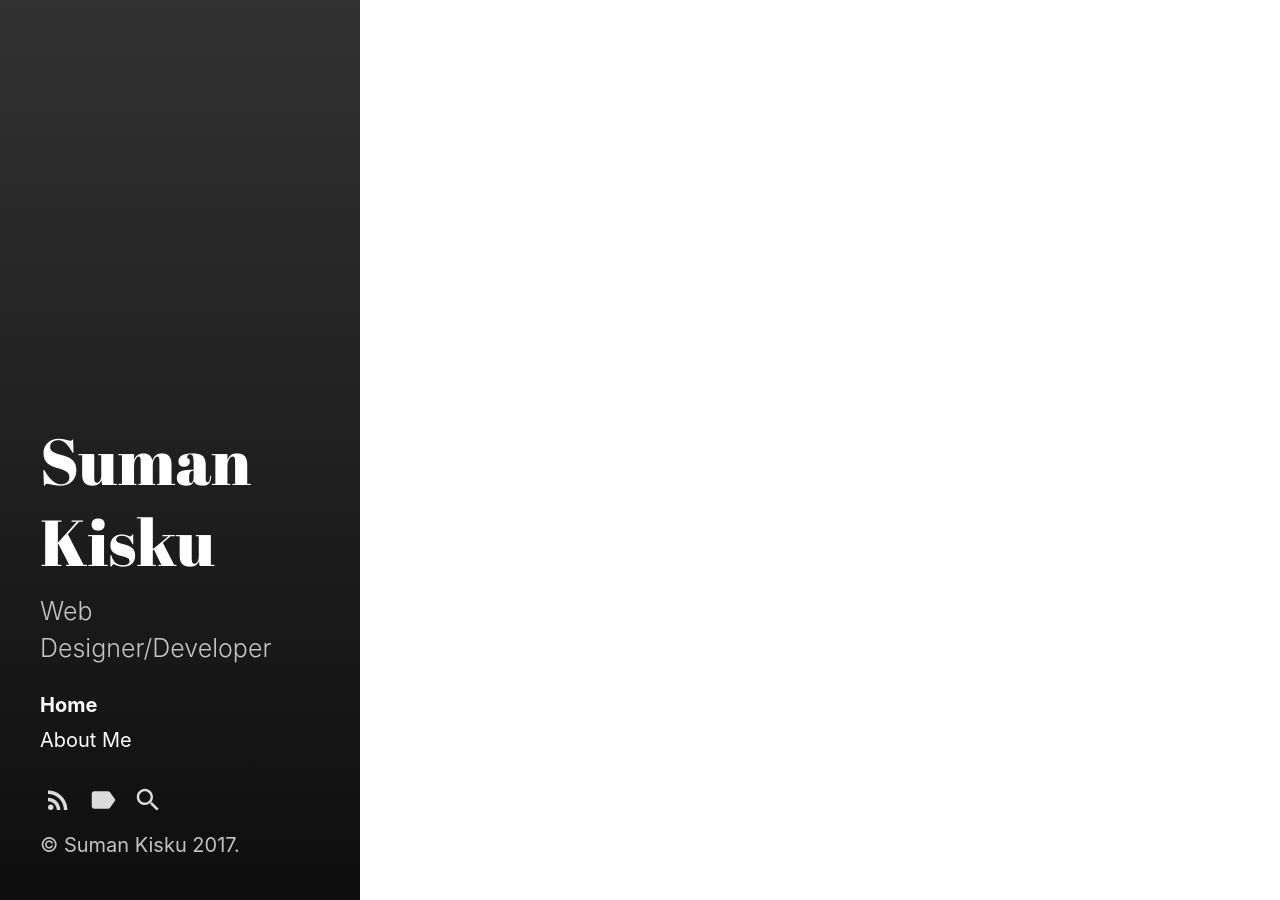
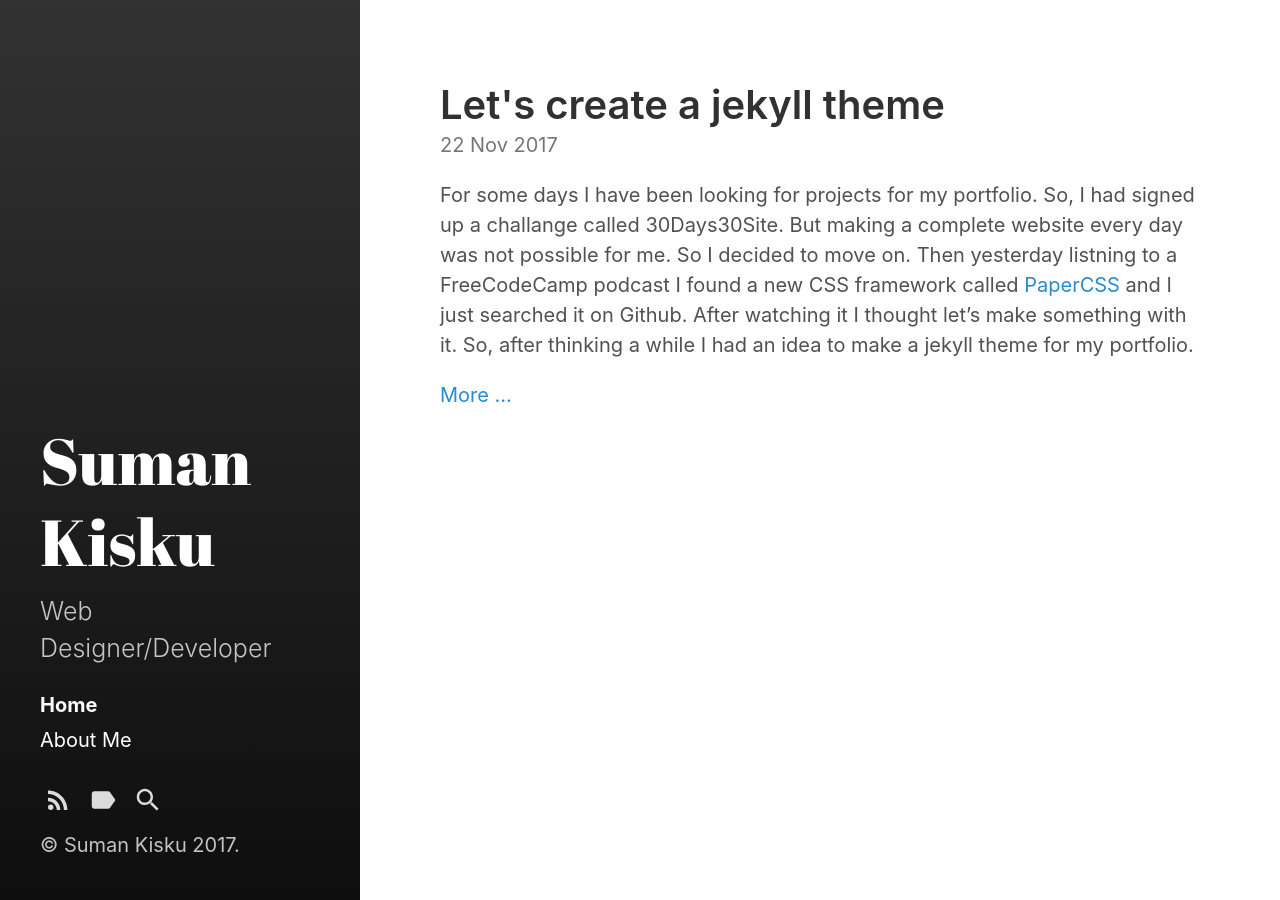
Before and after one commit to SumanKisku/sumankisku.github.io, a Jekyll site: the page built from index.html, in a window 1280 px wide. Built offline with Jekyll 4.4.1, drawn with Linux system fonts in a browser that asks for light colours; the list of posts is cut into pages by our own code.

Commit message:
Update
Update

```diff
--- a/_includes/comments.html
+++ b/_includes/comments.html
@@ -1,6 +1,10 @@
+<!--
+
 {% if page.comments != false %}
   <section class="comments">
     <h2>Comments</h2>
     {% include disqus.html %}
   </section>
 {% endif %}
+
+-->
--- /dev/null
+++ b/_posts/2017-11-22-lets-create-a-jekyll-theme.markdown
@@ -0,0 +1,19 @@
+---
+layout: post
+title: Let's create a jekyll theme
+date: 2017-11-22
+author: "Suman Kisku"
+---
+
+For some days I have been looking for projects for my portfolio. So, I had signed up a challange called 30Days30Site. But making a complete website every day was not possible for me. So I decided to move on. Then yesterday listning to a FreeCodeCamp podcast I found a new CSS framework called [PaperCSS](https://getpapercss.com) and I just searched it on Github. After watching it I thought let's make something with it. So, after thinking a while I had an idea to make a jekyll theme for my portfolio.
+
+So, before opening the code editor I have a plan to create the jekyll theme. Trello would be great for the project management. I have some steps in my head.
+
+## Steps to accomplish the project
+
+1. Wireframing
+2. Design on PhotoShop
+3. Create a basic template with HTML and CSS
+4. Giving the blog functionality with liquiq programming language
+
+These are the basic steps I have in my head right now. So my next will be to jump in Trello board.
--- a/_sass/hydeout/_layout.scss
+++ b/_sass/hydeout/_layout.scss
@@ -303,8 +303,8 @@ body {
 ----------------------------------------------------------- */
 
 .profile-picture {
-  display: inline-block;
-  width: 250px;
+  display: block;
+  max-width: 250px;
   height: auto;
   margin: 0 auto;
 }
--- a/about.md
+++ b/about.md
@@ -6,14 +6,5 @@ sidebar_link: true
 
 <img class="profile-picture" src="{{ site.baseurl }}/assets/images/sumankisku.jpg" alt="Suman Kisku">
 
-* **Name:** Suman Kisku
-
-* **Age:** 19 Years Old
-
-* **Education:**
-  * Jhargram Lion's Model School
-  * Jhargram Netaji Adarsha High School(H.S). Completed my 10th
-  * Jhargram Kumud Kumari Institution(H.S). Completed my 12th in    Humanities
-  * Jhargram Raj College(Vidyasagar University). Doing my Honours in English Litrature
-
-* **Nationality**: Indian
+Learning Web Design on my own. I can make website with HTML and CSS. And learning new web technologies.
+Currently I am trying to create my portfolio and sharing my daily experience on my blog.
```
